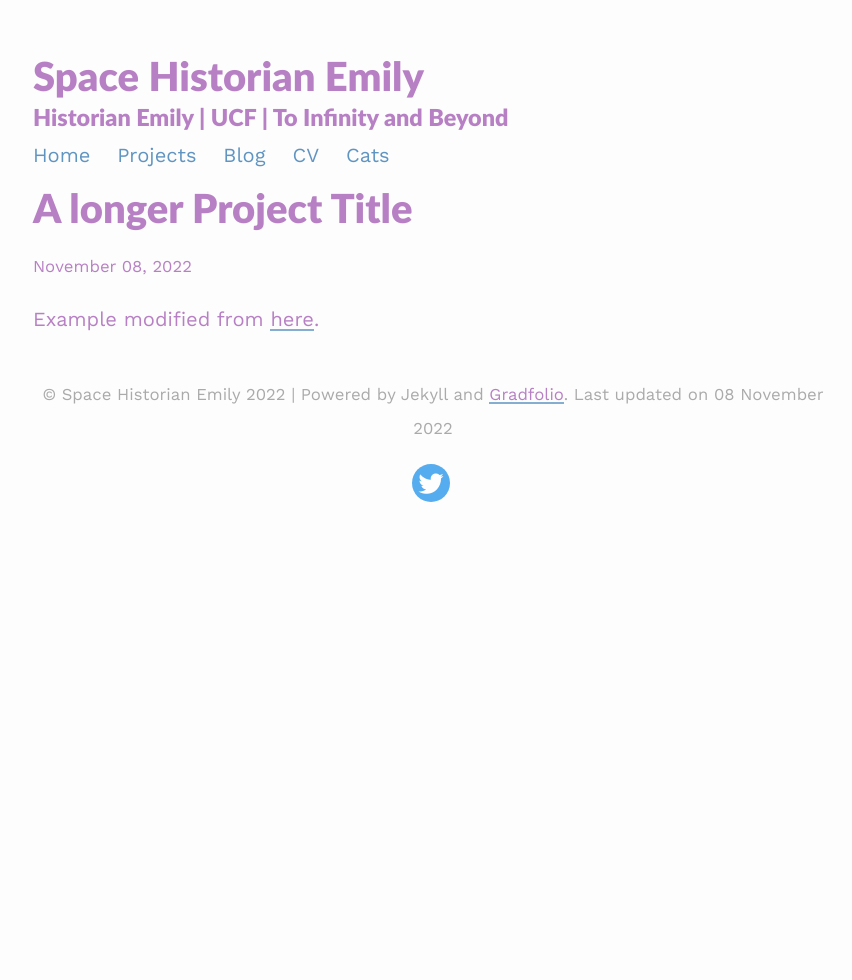
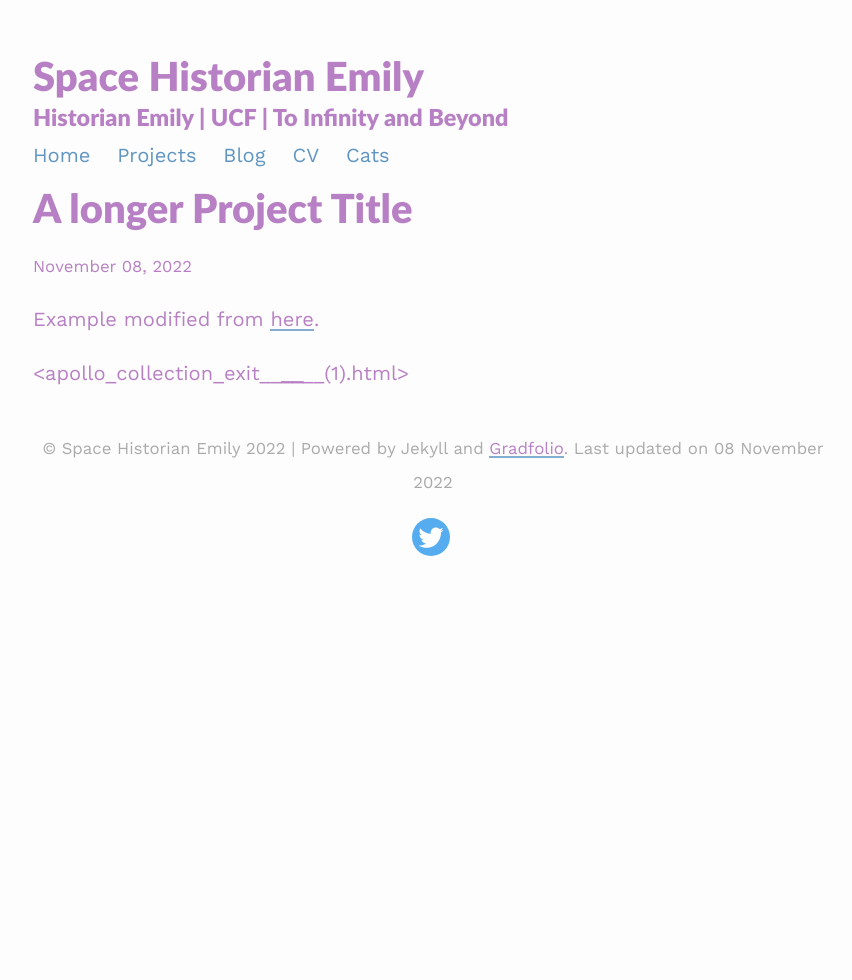
Before and after one commit to emilystrickland2/Historian, a Jekyll site: the page built from _projects/longerProjectTitle.md, in a window 1280 px wide. Shown: the whole page, without its empty margins (207-1059 px from the left). Built offline with Jekyll 4.4.1, drawn with Linux system fonts in a browser that asks for light colours; nearby versions of some CDN libraries.

Commit message:
Update longerProjectTitle.md

```diff
--- a/_projects/longerProjectTitle.md
+++ b/_projects/longerProjectTitle.md
@@ -5,3 +5,6 @@ description: short project description
 ---
 
 Example modified from [here](http://www.unexpected-vortices.com/sw/rippledoc/quick-markdown-example.html){:target="_blank"}.
+
+
+<apollo_collection_exit__________(1).html>
```
